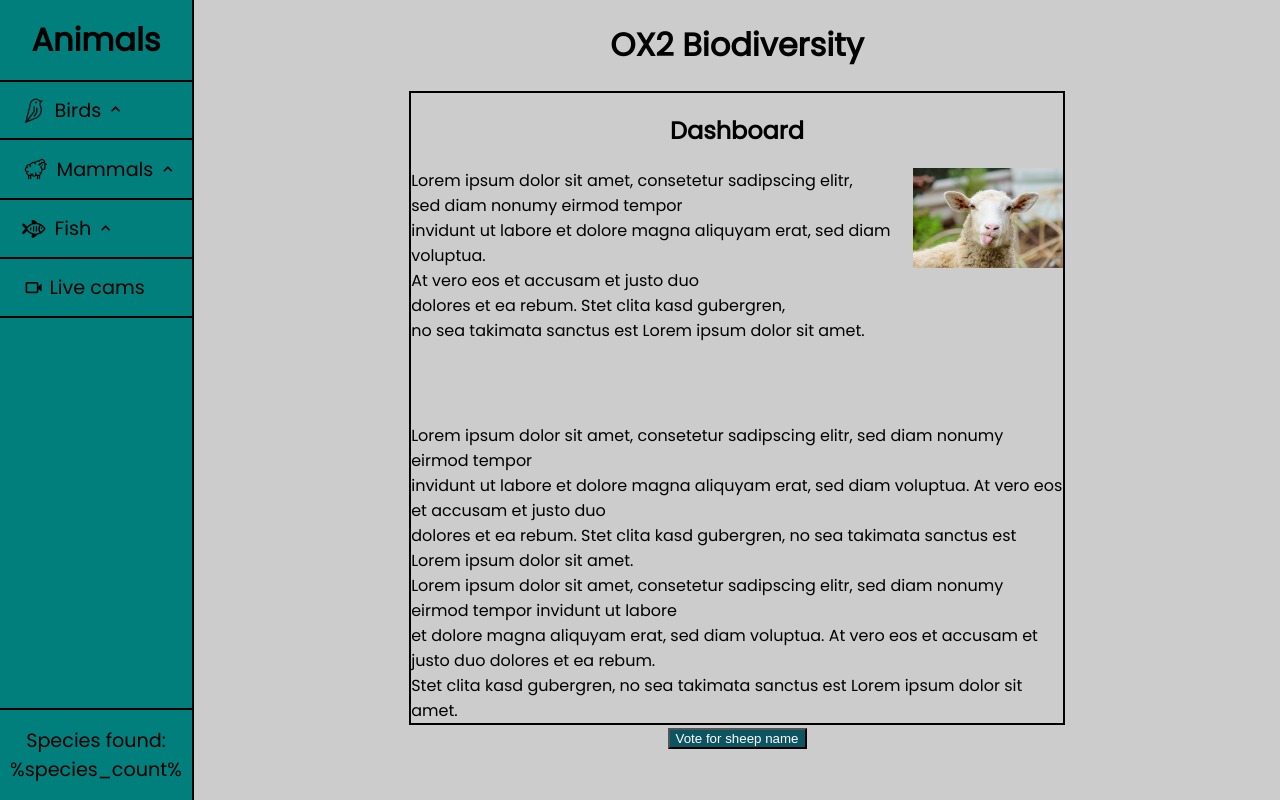
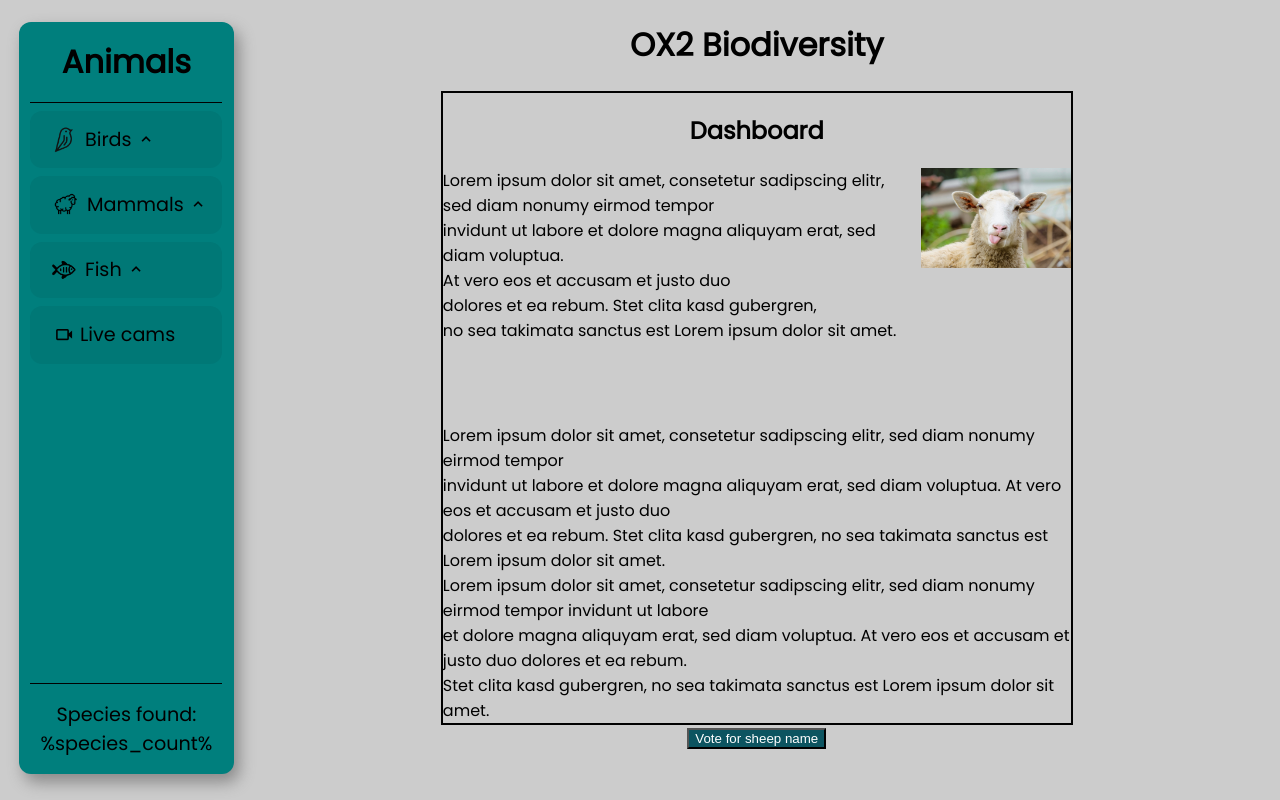
Before and after one commit to cide0/school-project, an Angular app in the folder code/public/app/: page / in a window 1280 px wide. Built offline with nearby package versions, Linux system fonts and the light colour scheme.

Commit message:
new navbar styles

```diff
--- a/code/public/app/src/app/navbar/navbar.component.css
+++ b/code/public/app/src/app/navbar/navbar.component.css
@@ -1,16 +1,20 @@
 .navbar{
-  height: 100vh;
+  height: 94%;
   width: 12rem;
-  border-right: 2px solid #000;
   display: flex;
   flex-direction: column;
   background-color: var(--secondary-color);
+  padding: 0 0.7rem;
+  margin: 1.4rem 0 1.4rem 1.2rem;
+  border-radius: 12px;
+  position: relative;
+  box-shadow: 5px 8px 16px #888888;
 }
 
 .navbar-header{
   font-size: 2rem;
   padding: 1rem 0;
-  border-bottom: 2px solid #000;
+  border-bottom: 1.5px solid #000;
   width: 100%;
   text-align: center;
   font-weight: bold;
@@ -22,9 +26,11 @@
   gap: 0.3rem;
   align-items: flex-start;
   justify-content: center;
-  border-bottom: 2px solid #000;
+  border-radius: 12px;
   padding: 0.6rem 0 0.6rem 1rem;
   transition: all 0.4s ease;
+  margin-top: 0.5rem;
+  background-color: var(--highlight-color);
 }
 
 .navbar-item:hover{
@@ -99,7 +105,7 @@
   flex-direction: column;
   font-size: 1.2rem;
   padding: 1rem 0;
-  border-top: 2px solid #000;
+  border-top: 1.5px solid #000;
   width: 12rem;
   text-align: center;
   position: absolute;
--- a/code/public/app/src/styles.css
+++ b/code/public/app/src/styles.css
@@ -6,6 +6,7 @@
 :root{
   --main-color: #ccc;
   --secondary-color: #007f7d;
+  --highlight-color: #007876;
   --secondary-color-hover: #009b99;
   --secondary-color-hover-brighter: #00b5b3;
 }
```
